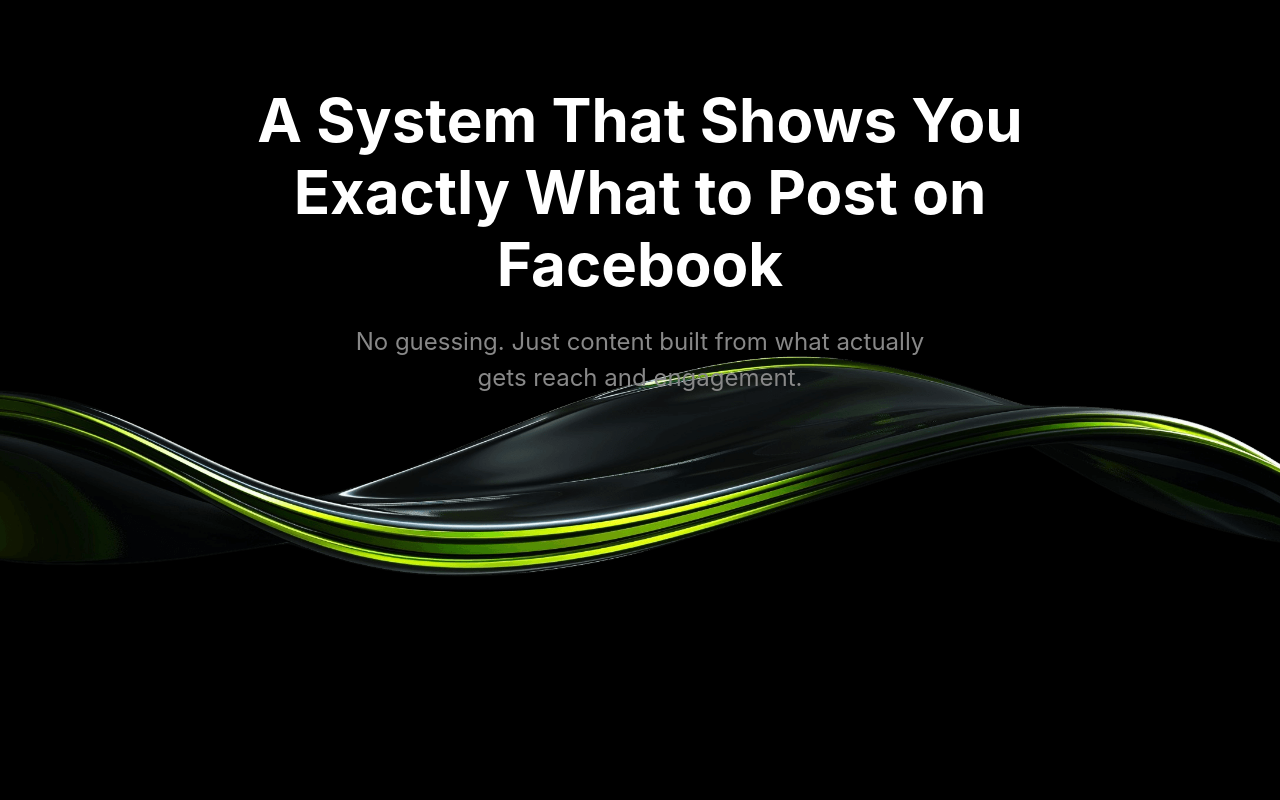
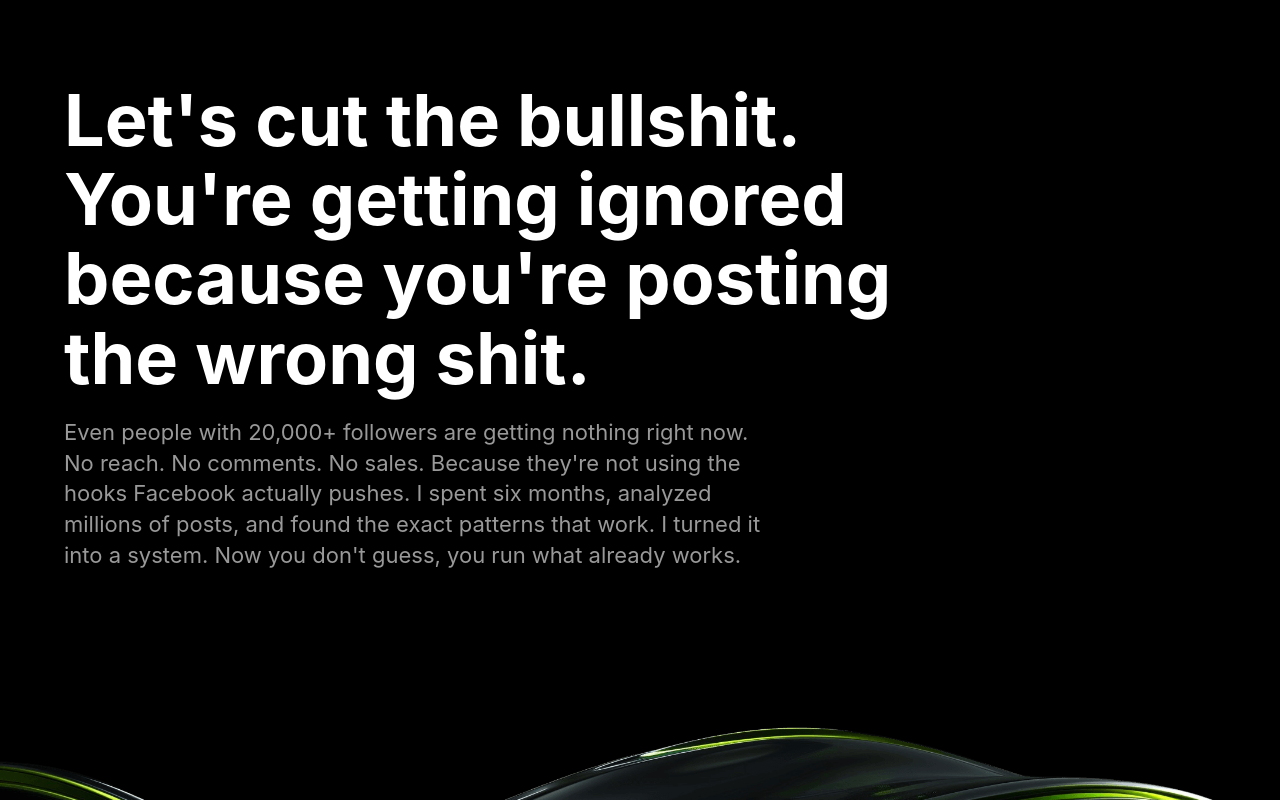
Before and after one commit to ryanjordan11/blueprint1, a React (Vite) app: page /viral in a window 1280 px wide. Shown: the top 800 px of the page. Built offline with nearby package versions, Linux system fonts and the light colour scheme.

Commit message:
Fix /viral hero layout and add spacer section

```diff
--- a/src/pages/ViralLanding.jsx
+++ b/src/pages/ViralLanding.jsx
@@ -18,38 +18,35 @@
   ];
 
   return (
-    <div className="bg-black min-h-screen">
+      <div className="bg-black min-h-screen">
       {/* Hero Section */}
-      <div className="relative min-h-screen flex flex-col items-center justify-center">
+      <div className="relative min-h-screen flex flex-col overflow-x-hidden">
+        <div className="w-full px-6 pt-10 md:pt-20">
+          <div className="max-w-6xl mx-auto">
+          <h1 style={{ fontSize: 'clamp(32px, 6vw, 72px)', fontWeight: 'bold', maxWidth: '900px', lineHeight: '1.1', color: 'white', textAlign: 'left' }}>
+            Let's cut the bullshit.<br/>
+            <span style={{ color: 'white' }}>You're getting ignored because you're posting the wrong shit.</span>
+          </h1>
+          <div style={{ fontSize: 'clamp(16px, 2vw, 22px)', maxWidth: '700px', color: '#999', lineHeight: '1.4', margin: '20px 0 0' }}>
+            Even people with 20,000+ followers are getting nothing right now.<br/>
+            No reach. No comments. No sales. Because they're not using the hooks Facebook actually pushes. I spent six months, analyzed millions of posts, and found the exact patterns that work.
+            I turned it into a system. Now you don't guess, you run what already works.
+          </div>
+          </div>
+        </div>
+
         <img
           src="/vmn7lN1z2X1oPWlzb8KcjKhWcHY.png"
           alt="AI Influencer"
-          style={{
-            display: 'block',
-            margin: '0 auto',
-            paddingTop: '10vh',
-            opacity: opacity,
-            transition: 'opacity 0.1s'
-          }}
+          className="mt-auto w-screen max-w-none h-[45vh] md:h-[50vh] object-contain object-bottom"
+          style={{ display: 'block', margin: 0, opacity: opacity, transition: 'opacity 0.1s' }}
         />
-        <div style={{
-          position: 'absolute',
-          top: '30%',
-          left: '50%',
-          transform: 'translate(-50%, -50%)',
-          textAlign: 'center',
-          color: 'white',
-          width: '100%',
-          padding: '0 20px'
-        }}>
-          <h1 style={{ fontSize: 'clamp(24px, 5vw, 60px)', fontWeight: 'bold', maxWidth: '800px', lineHeight: '1.2', margin: '0 auto' }}>
-            A System That Shows You Exactly What to Post on Facebook
-          </h1>
-          <p style={{ fontSize: 'clamp(16px, 2vw, 24px)', fontWeight: 'normal', maxWidth: '600px', marginTop: '24px', color: '#888', margin: '24px auto 0' }}>
-            No guessing. Just content built from what actually gets reach and engagement.
-          </p>
-        </div>
       </div>
+
+      {/* Section Below Hero (pushes pricing down) */}
+      <section className="bg-black min-h-screen px-4">
+        <div className="max-w-6xl mx-auto h-full" />
+      </section>
 
       {/* Pricing Section */}
       <div className="py-24 px-4">
```
